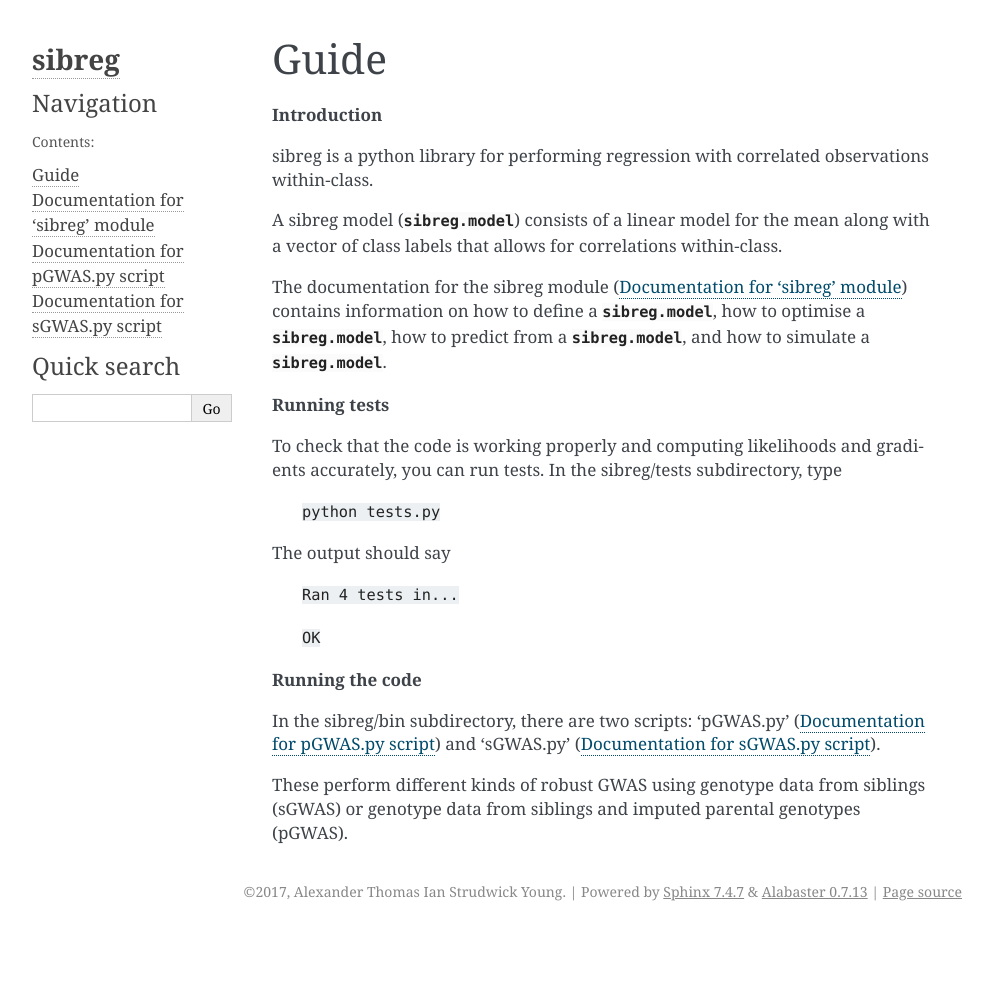
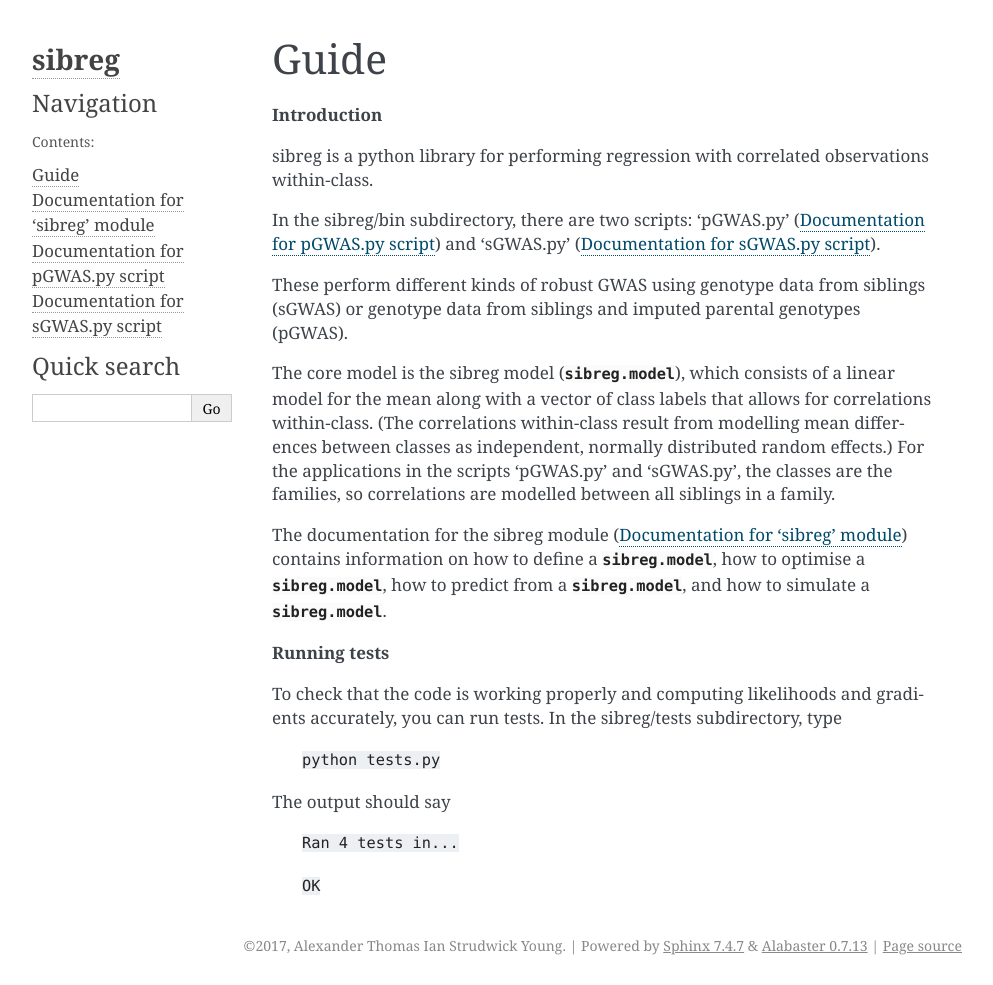
Before and after one commit to AlexTISYoung/snipar, a Sphinx documentation site: the page built from docs/guide.rst, in a window 1280 px wide. Shown: the whole page, without its empty margins (148-1141 px from the left). Built offline with Sphinx 7.4.7, drawn with Linux system fonts in a browser that asks for light colours; before the commit the page ends 931 px from its top, so only the background shows below that.

Commit message:
documentation

```diff
--- a/docs/guide.rst
+++ b/docs/guide.rst
@@ -5,8 +5,17 @@ Guide
 
 sibreg is a python library for performing regression with correlated observations within-class.
 
-A sibreg model (:class:`sibreg.model`) consists of a linear model for the mean along
-with a vector of class labels that allows for correlations within-class.
+
+In the sibreg/bin subdirectory, there are two scripts: 'pGWAS.py' (:doc:`pGWAS`) and 'sGWAS.py' (:doc:`sGWAS`).
+
+These perform different kinds of robust GWAS using genotype data from siblings (sGWAS)
+or genotype data from siblings and imputed parental genotypes (pGWAS).
+
+The core model is the sibreg model (:class:`sibreg.model`), which consists of a linear model for the mean along
+with a vector of class labels that allows for correlations within-class. (The correlations within-class result
+from modelling mean differences between classes as independent, normally distributed random effects.) For
+the applications in the scripts 'pGWAS.py' and 'sGWAS.py', the classes are the families, so correlations are modelled
+between all siblings in a family.
 
 The documentation for the sibreg module (:doc:`sibreg`) contains information on how to define a :class:`sibreg.model`,
 how to optimise a :class:`sibreg.model`, how to predict from
@@ -24,10 +33,3 @@ The output should say
     ``Ran 4 tests in...``
 
     ``OK``
-
-**Running the code**
-
-In the sibreg/bin subdirectory, there are two scripts: 'pGWAS.py' (:doc:`pGWAS`) and 'sGWAS.py' (:doc:`sGWAS`).
-
-These perform different kinds of robust GWAS using genotype data from siblings (sGWAS)
-or genotype data from siblings and imputed parental genotypes (pGWAS).
--- a/docs/sGWAS.rst
+++ b/docs/sGWAS.rst
@@ -39,7 +39,7 @@ Options:
    Location of mean covariate file (default no mean covariates)
 
 --fit_covariates
-   Fit covariates for each locus. Default is to fit covariates for the null model and project out (mean) and rescale (variance)'
+   Fit covariates for each locus. Default is to fit covariates for the null model and project out the covariates'
 
 --tau_init
    Initial value for the ratio of within family variance to residual variance. Default 1.0.
@@ -68,7 +68,7 @@ Options:
 
 Minimal usage:
 
-   ``python sGWAAS.py genotypes.bed phenotype.fam phenotype``
+   ``python sGWAS.py genotypes.bed phenotype.fam phenotype``
 
 This will estimate between family and within family effects for all the SNPs in genotypes.bed passing MAF and missingness thresholds, using the first phenotype in phenotype.fam. It will output
 the results of fitting the models to phenotype.models.gz.
```
Also changed, not shown: other parts of docs/sGWAS.rst (+1 -1 lines), docs/pGWAS.rst (+5 -5 lines), 1 other file.
